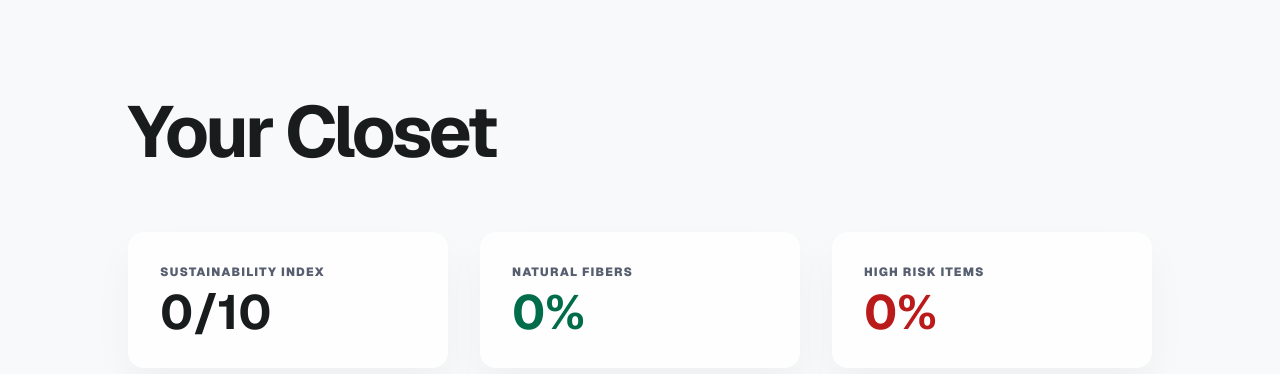
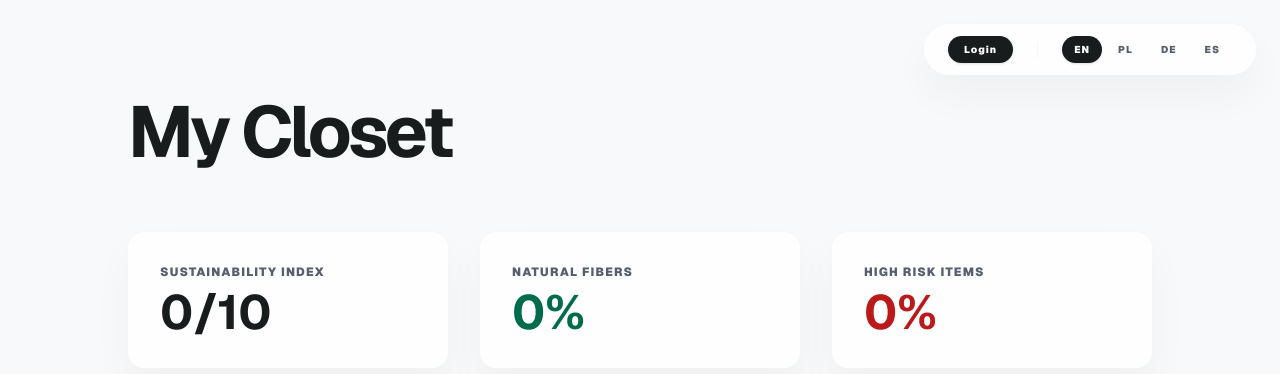
Before and after one commit to konopek94/wearwise, a Next.js app: page /en/closet in a window 1280 px wide. Shown: the top 374 px of the page. Built offline with nearby package versions, Linux system fonts and the light colour scheme; no server answers; the database is empty.

Commit message:
feat: add AuthButton and harmonize login translations

```diff
--- a/app/[lang]/closet/page.tsx
+++ b/app/[lang]/closet/page.tsx
@@ -18,7 +18,7 @@ export default async function ClosetPage(props: {
 
   return (
     <div className="min-h-screen bg-surface py-24 px-6">
-      <ClosetDashboard initialItems={items || []} dictionary={dictionary} />
+      <ClosetDashboard initialItems={items || []} dictionary={dictionary} lang={locale} />
     </div>
   );
 }
--- /dev/null
+++ b/components/AuthButton.tsx
@@ -0,0 +1,63 @@
+"use client";
+
+import { useEffect, useState } from "react";
+import Link from "next/link";
+import { User } from "@supabase/supabase-js";
+import { supabase } from "../lib/supabase";
+import { Dictionary } from "../types";
+import { Locale } from "../i18n-config";
+
+export default function AuthButton({ dictionary, lang }: { dictionary: Dictionary["auth"], lang: Locale }) {
+  const [user, setUser] = useState<User | null>(null);
+  const [loading, setLoading] = useState(true);
+
+  useEffect(() => {
+    const getUser = async () => {
+      const { data: { user } } = await supabase.auth.getUser();
+      setUser(user);
+      setLoading(false);
+    };
+    getUser();
+
+    const { data: { subscription } } = supabase.auth.onAuthStateChange((_event, session) => {
+      setUser(session?.user ?? null);
+    });
+
+    return () => subscription.unsubscribe();
+  }, []);
+
+  const handleLogout = async () => {
+    await supabase.auth.signOut();
+    window.location.href = `/${lang}`;
+  };
+
+  if (loading) return <div className="w-8 h-8 bg-surface-low rounded-full animate-pulse"></div>;
+
+  if (user) {
+    return (
+      <div className="flex items-center gap-2">
+        <Link
+          href={`/${lang}/closet`}
+          className="px-4 py-1.5 text-[10px] font-black tracking-widest transition-all rounded-full bg-secondary-design/10 text-secondary-design hover:bg-secondary-design/20"
+        >
+          {dictionary.closet}
+        </Link>
+        <button
+          onClick={handleLogout}
+          className="px-4 py-1.5 text-[10px] font-black tracking-widest transition-all rounded-full text-primary-design hover:bg-surface-highest/10"
+        >
+          {dictionary.logout}
+        </button>
+      </div>
+    );
+  }
+
+  return (
+    <Link
+      href={`/${lang}/login`}
+      className="px-4 py-1.5 text-[10px] font-black tracking-widest transition-all rounded-full bg-on-surface text-surface-lowest shadow-sm active:scale-95"
+    >
+      {dictionary.login}
+    </Link>
+  );
+}
--- a/components/ClosetDashboard.tsx
+++ b/components/ClosetDashboard.tsx
@@ -4,14 +4,25 @@ import { ClosetItem, Dictionary } from "../types";
 import { calculateAnalytics } from "../lib/analytics";
 import AnalyticsCards from "./AnalyticsCards";
 import ResultsCard from "./ResultsCard";
+import AuthButton from "./AuthButton";
+import LanguageSwitcher from "./LanguageSwitcher";
+import { Locale } from "../i18n-config";
 
-export default function ClosetDashboard({ initialItems, dictionary }: { initialItems: ClosetItem[], dictionary: Dictionary }) {
+export default function ClosetDashboard({ initialItems, dictionary, lang }: { initialItems: ClosetItem[], dictionary: Dictionary, lang: Locale }) {
   const [items] = useState(initialItems);
   const analytics = useMemo(() => calculateAnalytics(items), [items]);
 
   return (
     <div className="max-w-5xl mx-auto">
-      <h1 className="text-7xl font-bold text-on-surface mb-16 tracking-tighter">Your Closet</h1>
+      <div className="fixed top-6 right-6 z-50 glass px-6 py-3 rounded-full shadow-ambient flex items-center gap-6">
+        <AuthButton dictionary={dictionary.auth} lang={lang} />
+        <div className="w-px h-4 bg-surface-highest/30"></div>
+        <LanguageSwitcher />
+      </div>
+
+      <h1 className="text-7xl font-bold text-on-surface mb-16 tracking-tighter">
+        {dictionary.auth.closet}
+      </h1>
       <AnalyticsCards analytics={analytics} />
       <div className="space-y-12">
         {items.map(item => (
--- a/components/HomeContent.tsx
+++ b/components/HomeContent.tsx
@@ -6,6 +6,7 @@ import ResultsCard from "./ResultsCard";
 import HistoryList from "./HistoryList";
 import Top10List from "./Top10List";
 import LanguageSwitcher from "./LanguageSwitcher";
+import AuthButton from "./AuthButton";
 import { AnalysisResult, Dictionary } from "../types";
 import { Locale } from "../i18n-config";
 import { supabase } from "../lib/supabase";
@@ -111,7 +112,9 @@ export default function HomeContent({ dictionary, lang }: HomeContentProps) {
   return (
     <div className="min-h-screen bg-surface py-24 px-4 sm:px-6 lg:px-8">
       <div className="max-w-5xl mx-auto">
-        <div className="fixed top-6 right-6 z-50 glass px-4 py-2 rounded-full shadow-ambient">
+        <div className="fixed top-6 right-6 z-50 glass px-6 py-3 rounded-full shadow-ambient flex items-center gap-6">
+          <AuthButton dictionary={dictionary.auth} lang={lang} />
+          <div className="w-px h-4 bg-surface-highest/30"></div>
           <LanguageSwitcher />
         </div>
 
--- a/dictionaries/de.json
+++ b/dictionaries/de.json
@@ -38,6 +38,11 @@
     "ocrFailed": "Text konnte nicht aus dem Bild gelesen werden. Bitte versuchen Sie es erneut oder geben Sie ihn manuell ein.",
     "analysisFailed": "Produktanalyse fehlgeschlagen. Bitte versuchen Sie es erneut."
   },
+  "auth": {
+    "login": "Anmelden",
+    "logout": "Abmelden",
+    "closet": "Mein Kleiderschrank"
+  },
   "login": {
     "title": "Willkommen zurück",
     "subtitle": "Melden Sie sich an, um Ihre Garderobe zu verwalten und Ihre Auswirkungen zu verfolgen.",
@@ -45,7 +50,7 @@
     "emailPlaceholder": "z.B. kurator@wearwise.app",
     "sendLink": "Magic Link senden",
     "sending": "Wird gesendet...",
-    "checkEmail": "Überprüfen Sie Ihre E-Mails auf den Login-Link!",
-    "error": "Etwas ist schief gelaufen. Bitte versuchen Sie es erneut."
+    "checkEmail": "Überprüfen Sie Ihre E-Mails für den Magic Link!",
+    "error": "Magic Link konnte nicht gesendet werden. Bitte versuchen Sie es erneut."
   }
 }
--- a/dictionaries/en.json
+++ b/dictionaries/en.json
@@ -38,6 +38,11 @@
     "ocrFailed": "Failed to read text from image. Please try again or type manually.",
     "analysisFailed": "Failed to analyze product. Please try again."
   },
+  "auth": {
+    "login": "Login",
+    "logout": "Logout",
+    "closet": "My Closet"
+  },
   "login": {
     "title": "Welcome Back",
     "subtitle": "Sign in to manage your wardrobe and track your impact.",
@@ -45,7 +50,7 @@
     "emailPlaceholder": "e.g., curator@wearwise.app",
     "sendLink": "Send Magic Link",
     "sending": "Sending...",
-    "checkEmail": "Check your email for the login link!",
-    "error": "Something went wrong. Please try again."
+    "checkEmail": "Check your email for the magic link!",
+    "error": "Failed to send magic link. Please try again."
   }
 }
--- a/dictionaries/es.json
+++ b/dictionaries/es.json
@@ -2,7 +2,7 @@
   "title": "WearWise",
   "description": "Analiza tu ropa en cuanto a sostenibilidad, durabilidad y riesgo de microplásticos. Escribe los materiales o sube una foto de la etiqueta.",
   "inputForm": {
-    "label": "Introduce el nombre del producto, la marca o la composición del material",
+    "label": "Introduce el nombre del producto, la marca o la composition del material",
     "placeholder": "p. ej., camiseta de algodón 100% orgánico",
     "uploadButton": "Subir imagen de la etiqueta",
     "scanning": "Escaneando imagen...",
@@ -38,6 +38,11 @@
     "ocrFailed": "Error al leer el texto de la imagen. Inténtalo de nuevo o escribe manualmente.",
     "analysisFailed": "Error al analizar el producto. Inténtalo de nuevo."
   },
+  "auth": {
+    "login": "Entrar",
+    "logout": "Salir",
+    "closet": "Mi Armario"
+  },
   "login": {
     "title": "Bienvenido de nuevo",
     "subtitle": "Inicia sesión para gestionar tu armario y rastrear tu impacto.",
@@ -45,7 +50,7 @@
     "emailPlaceholder": "p. ej., curador@wearwise.app",
     "sendLink": "Enviar Magic Link",
     "sending": "Enviando...",
-    "checkEmail": "¡Revisa tu correo electrónico para ver el enlace de inicio de sesión!",
-    "error": "Algo salió mal. Por favor, inténtalo de nuevo."
+    "checkEmail": "¡Revisa tu correo para el enlace mágico!",
+    "error": "Error al enviar el enlace mágico. Inténtalo de nuevo."
   }
 }
--- a/dictionaries/pl.json
+++ b/dictionaries/pl.json
@@ -38,6 +38,11 @@
     "ocrFailed": "Nie udało się odczytać tekstu z obrazu. Spróbuj ponownie lub wpisz ręcznie.",
     "analysisFailed": "Nie udało się przeanalizować produktu. Spróbuj ponownie."
   },
+  "auth": {
+    "login": "Zaloguj",
+    "logout": "Wyloguj",
+    "closet": "Moja Szafa"
+  },
   "login": {
     "title": "Witaj ponownie",
     "subtitle": "Zaloguj się, aby zarządzać swoją garderobą i śledzić swój wpływ.",
@@ -45,7 +50,7 @@
     "emailPlaceholder": "np. kurator@wearwise.app",
     "sendLink": "Wyślij Magic Link",
     "sending": "Wysyłanie...",
-    "checkEmail": "Sprawdź skrzynkę e-mail, aby znaleźć link do logowania!",
-    "error": "Coś poszło nie tak. Spróbuj ponownie."
+    "checkEmail": "Sprawdź skrzynkę odbiorczą, aby odebrać link!",
+    "error": "Nie udało się wysłać linku. Spróbuj ponownie."
   }
 }
--- a/types/index.ts
+++ b/types/index.ts
@@ -83,4 +83,19 @@ export interface Dictionary {
     ocrFailed: string;
     analysisFailed: string;
   };
-}
+  auth: {
+    login: string;
+    logout: string;
+    closet: string;
+  };
+  login: {
+    title: string;
+    subtitle: string;
+    emailLabel: string;
+    emailPlaceholder: string;
+    sendLink: string;
+    sending: string;
+    checkEmail: string;
+    error: string;
+  };
+  }
```
Also changed, not shown: components/LoginContent.tsx (+12 -24 lines).
